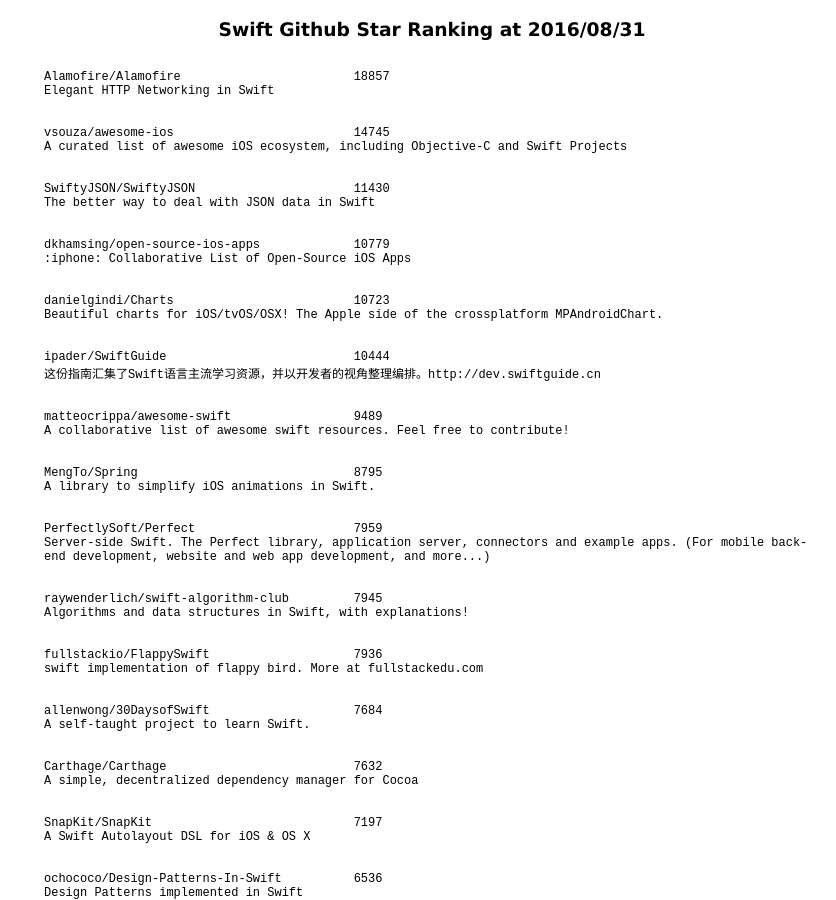
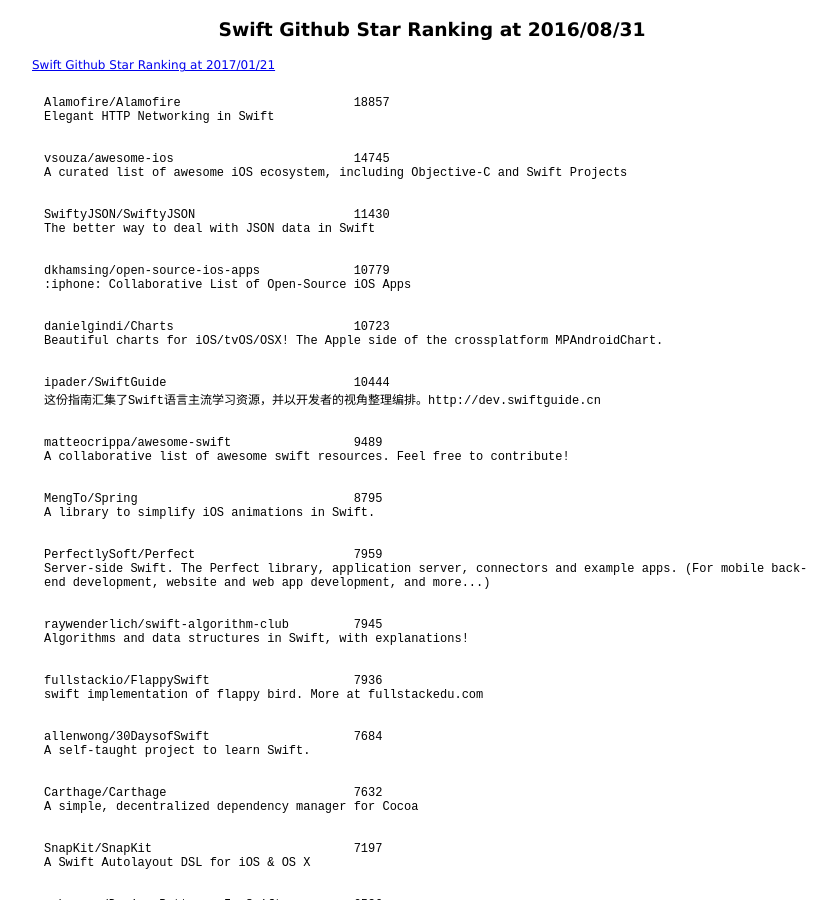
Before and after one commit to 38elements/38elements.github.com, a Jekyll site: the page built from _posts/2016-08-31-swift-repository-github-star-ranking.md, in a window 1280 px wide and 900 px high. Shown: the whole window, without its empty margins (208-1044 px from the left). Built offline with Jekyll 4.4.1, drawn with Linux system fonts in a browser that asks for light colours.

Commit message:
Update 2016-08-31-swift-repository-github-star-ranking.md

```diff
--- a/_posts/2016-08-31-swift-repository-github-star-ranking.md
+++ b/_posts/2016-08-31-swift-repository-github-star-ranking.md
@@ -2,6 +2,7 @@
 layout: posts
 title: Swift Github Star Ranking at 2016/08/31
 ---
+[Swift Github Star Ranking at 2017/01/21](/2017/01/21/swift-repository-github-star-ranking.html)
 <pre style="background-color: white;border: none;">
 Alamofire/Alamofire                        18857
 Elegant HTTP Networking in Swift
```
